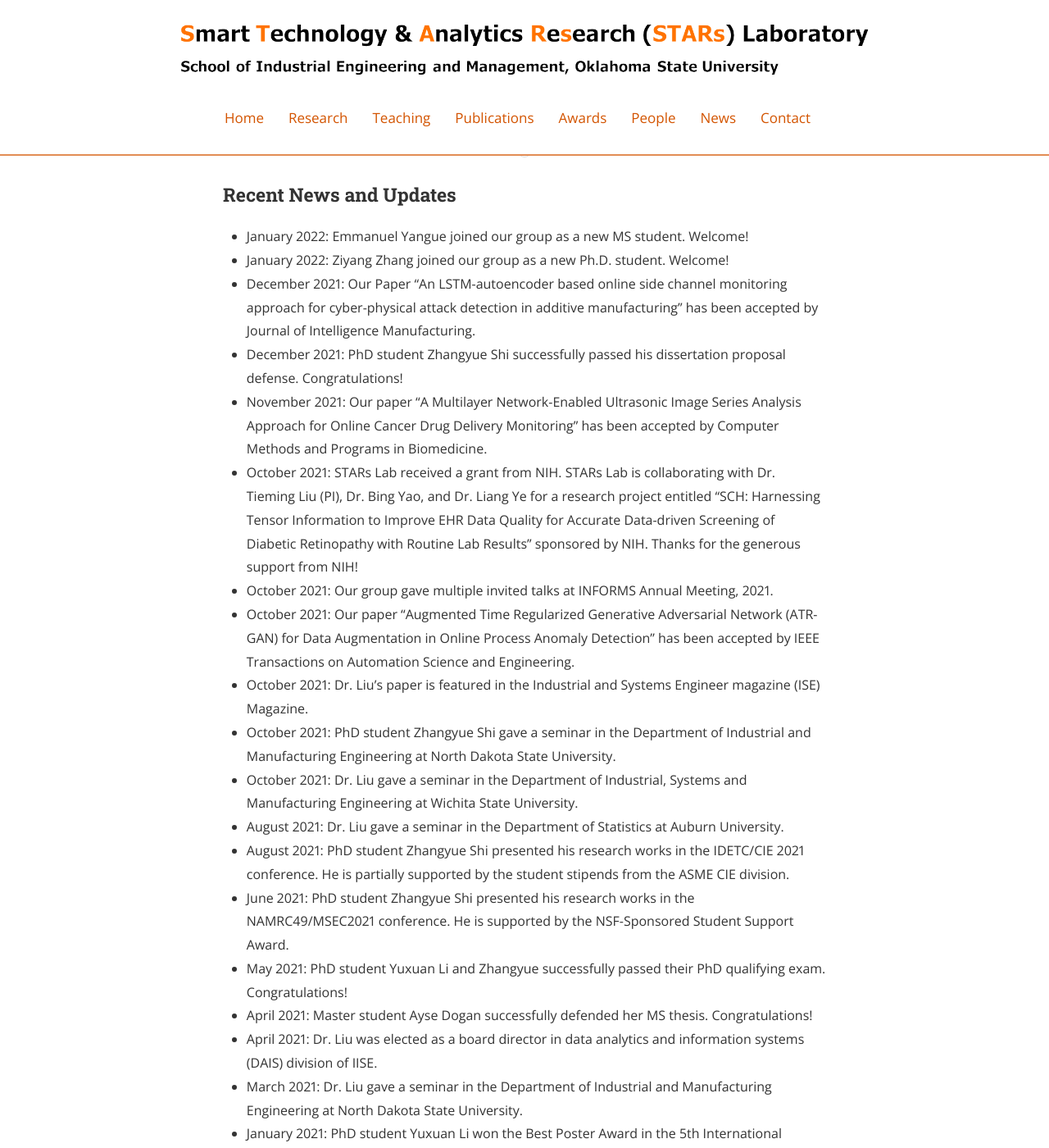
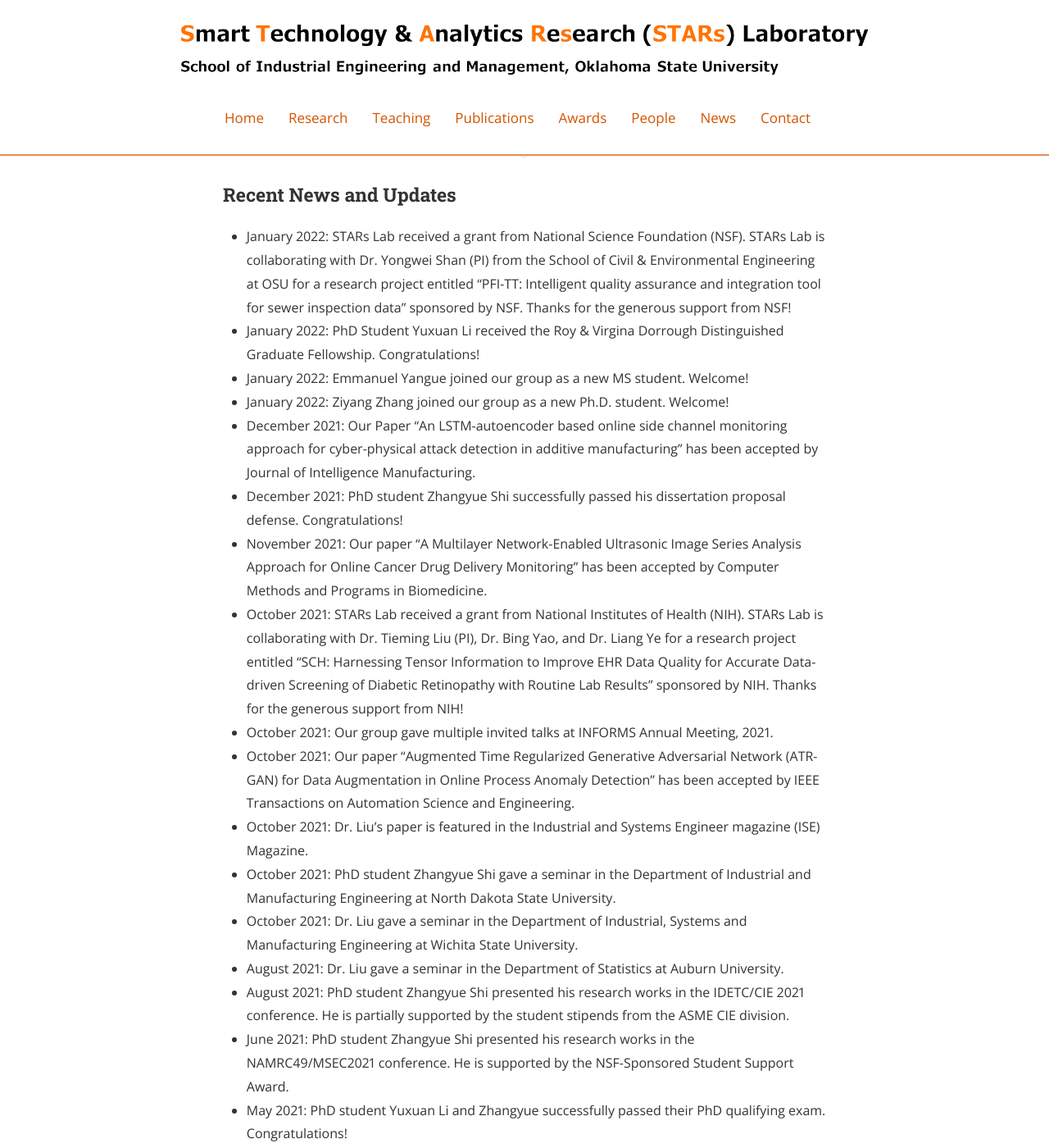
Before and after one commit to stars-laboratory/stars-laboratory.github.io, a Jekyll site: the page built from Gnews.md, in a window 1280 px wide and 1400 px high. Shown: the whole window at 82% size. Built offline with Jekyll 4.4.1, drawn with Linux system fonts in a browser that asks for light colours; nearby versions of some CDN libraries.

Commit message:
Update Gnews.md

```diff
--- a/Gnews.md
+++ b/Gnews.md
@@ -7,12 +7,14 @@
 
 ### Recent News and Updates
 
+* January 2022: STARs Lab received a grant from National Science Foundation (NSF). STARs Lab is collaborating with Dr. Yongwei Shan (PI) from the School of Civil & Environmental Engineering at OSU for a research project entitled "PFI-TT: Intelligent quality assurance and integration tool for sewer inspection data" sponsored by NSF. Thanks for the generous support from NSF!
+* January 2022: PhD Student Yuxuan Li received the Roy & Virgina Dorrough Distinguished Graduate Fellowship. Congratulations!
 * January 2022: Emmanuel Yangue joined our group as a new MS student. Welcome!
 * January 2022: Ziyang Zhang joined our group as a new Ph.D. student. Welcome!
 * December 2021: Our Paper “An LSTM-autoencoder based online side channel monitoring approach for cyber-physical attack detection in additive manufacturing” has been accepted by Journal of Intelligence Manufacturing.
 * December 2021: PhD student Zhangyue Shi successfully passed his dissertation proposal defense. Congratulations!
 * November 2021: Our paper “A Multilayer Network-Enabled Ultrasonic Image Series Analysis Approach for Online Cancer Drug Delivery Monitoring” has been accepted by Computer Methods and Programs in Biomedicine.
-* October 2021: STARs Lab received a grant from NIH. STARs Lab is collaborating with Dr. Tieming Liu (PI), Dr. Bing Yao, and Dr. Liang Ye for a research project entitled “SCH: Harnessing Tensor Information to Improve EHR Data Quality for Accurate Data-driven Screening of Diabetic Retinopathy with Routine Lab Results” sponsored by NIH. Thanks for the generous support from NIH!
+* October 2021: STARs Lab received a grant from National Institutes of Health (NIH). STARs Lab is collaborating with Dr. Tieming Liu (PI), Dr. Bing Yao, and Dr. Liang Ye for a research project entitled “SCH: Harnessing Tensor Information to Improve EHR Data Quality for Accurate Data-driven Screening of Diabetic Retinopathy with Routine Lab Results” sponsored by NIH. Thanks for the generous support from NIH!
 * October 2021: Our group gave multiple invited talks at INFORMS Annual Meeting, 2021.
 * October 2021: Our paper “Augmented Time Regularized Generative Adversarial Network (ATR-GAN) for Data Augmentation in Online Process Anomaly Detection” has been accepted by IEEE Transactions on Automation Science and Engineering.
 * October 2021: Dr. Liu’s paper is featured in the Industrial and Systems Engineer magazine (ISE) Magazine.
```
